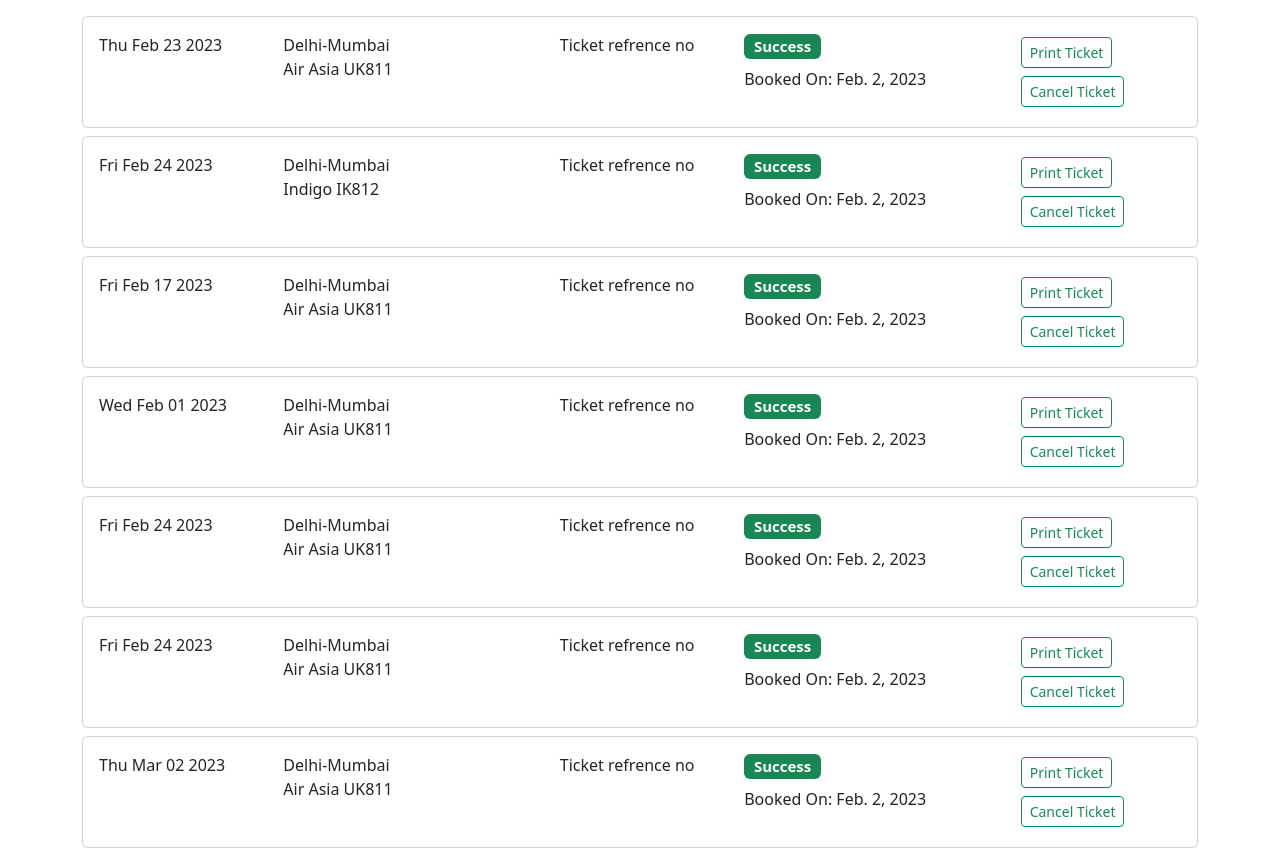
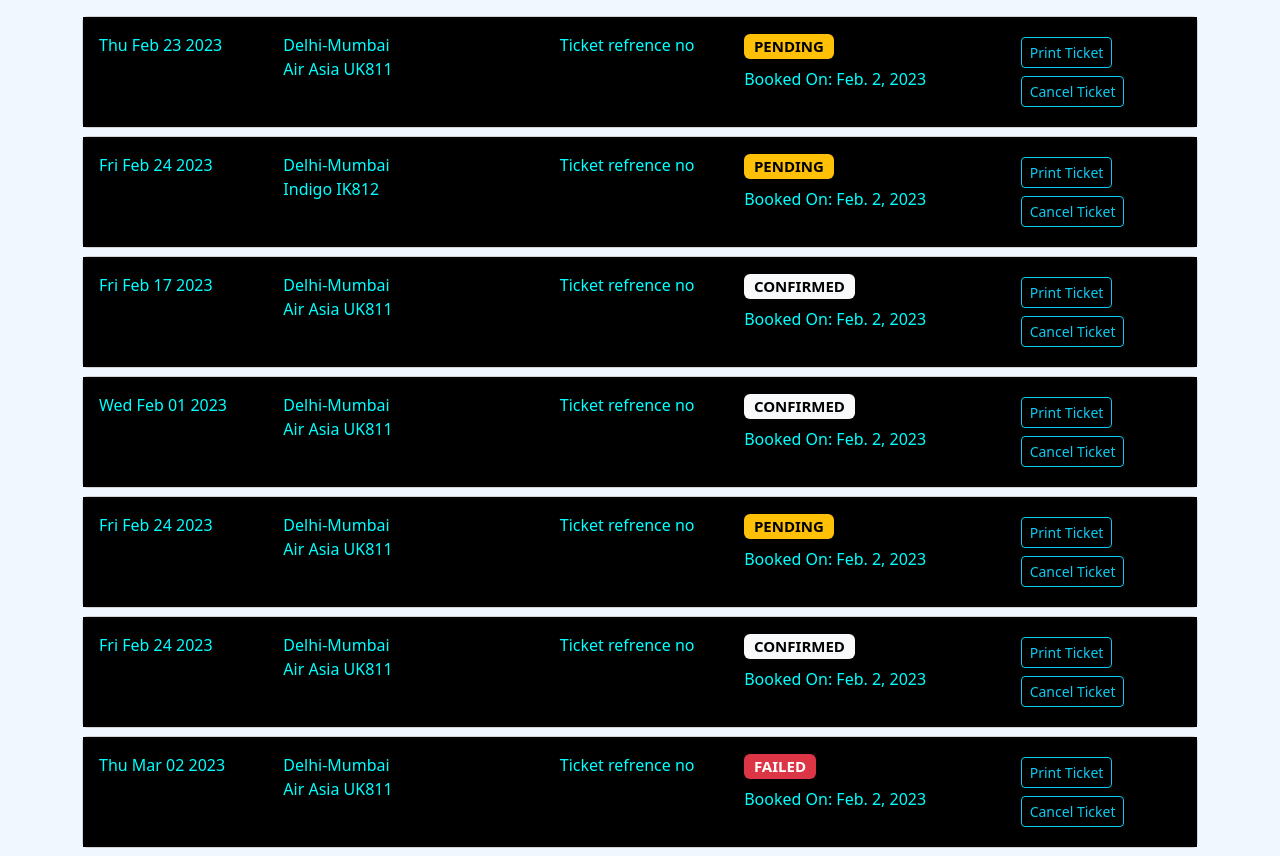
Before and after one commit to ANSH127/FlyHigh, a Django app: page /mybooking/ in a window 1280 px wide. Shown: the part 66-922 px from the top of the page. Run offline with Django 4.2, Linux system fonts and the light colour scheme; a user stored in the database is signed in; data comes from the database, SQL or seed files in the repository; both versions use the stored data as it was after the commit; some libraries are stand-ins or nearby versions.

Commit message:
updating files

```diff
--- a/flyhigh/views.py
+++ b/flyhigh/views.py
@@ -466,9 +466,8 @@
     val=(request.user)
     if str(val)!="AnonymousUser":
        myuser=Userdetails.objects.filter(user=request.user)
-       print(myuser)
        params={'flight':myuser}
        return render(request,"mybookings.html",params)
 
     else:
-        return render(request,'404.html')
+        return render(request,'login.html')
--- a/templates/booking2.html
+++ b/templates/booking2.html
@@ -123,7 +123,7 @@
                         </div>
 
                     </div>
-                    <div><button class="btn btn-danger mt-3 mx-2" id="btn3" onclick="save()">Save</button></div>
+                    <div><button class="btn btn-danger mt-3 mx-2" style="background-color: #7e22ce; border: none;" id="btn3" onclick="save()">Save</button></div>
 
 
                 </div>
@@ -176,7 +176,7 @@
                                     Female</span>
                             </div>
                         </div>
-                        <button class="btn btn-danger" id="btn" onclick="func1()">Add</button>
+                        <button class="btn btn-danger"  style="background-color: #7e22ce; border: none;" id="btn" onclick="func1()">Add</button>
 
                     </div>
                 </div>
@@ -239,7 +239,7 @@
 
 
                     <!-- <input type="submit" class="btn btn-danger mt-2" id="btn2" value=""  onclick="payment()">Proceed To payment</input> -->
-                    <input type="submit" role="button" class="btn btn-danger my-4 mx-4" id="btn2" value="Proceed to payment" >
+                    <input type="submit" role="button" class="btn btn-danger my-4 mx-4" id="btn2"  style="background-color: #7e22ce; border: none;" value="Proceed to payment" >
                 </form>
             </div>
 
--- a/templates/mybookings.html
+++ b/templates/mybookings.html
@@ -1,13 +1,23 @@
 {% extends 'base.html' %}
 {% block title %}Mybookings-FlyHigh{% endblock title %}
 
+{% block css %}
 
+<style>
+
+
+    body {
+        background-color: aliceblue;
+    }
+</style>
+
+{% endblock css %}
 {% block body %}
 
 <div class="container mt-3">
     {% for item in flight  %}
     <div class="card my-2">
-        <div class="card-body">
+        <div class="card-body" style="background-color: black; color: aqua;">
 
             <div class="row">
                 <div class="col-2">
@@ -19,13 +29,21 @@
                 </div>
                 <div class="col">Ticket refrence no</div>
                 <div class="col-3 ">
-                    <h5><span class="badge text-bg-success">Success</span></h5>
+                    {% if  item.bookinginfo.status  == 'True' %}
+                    <h5><span class="badge text-bg-light">CONFIRMED</span></h5>
+                    {% elif item.bookinginfo.status  == 'False'  %}
+                    <h5><span class="badge text-bg-danger">FAILED</span></h5>
+                    {% else %}
+                    <h5><span class="badge text-bg-warning">PENDING</span></h5>
+
+
+                    {% endif %}
                     <p>Booked On: {{item.bookinginfo.bookingdate}} </p>
 
                 </div>
                 <div class="col">
-                    <button class="btn btn-outline-success btn-sm my-1" type="submit">Print Ticket</button>
-                    <button class="btn btn-outline-success btn-sm my-1" type="submit">Cancel Ticket</button>
+                    <button class="btn btn-outline-info btn-sm my-1" type="submit">Print Ticket</button>
+                    <button class="btn btn-outline-info btn-sm my-1" type="submit">Cancel Ticket</button>
 
                 </div>
             </div>
--- a/templates/success.html
+++ b/templates/success.html
@@ -25,8 +25,8 @@
 
 <script>
   setTimeout(() => {
-    window.location.href="/create_pdf/";
+    window.location.href="/";
 
-  }, 3000);
+  }, 5000);
 </script>
 {% endblock js %}
```
Also changed, not shown: templates/home.html (+12 -1 lines), templates/home2.html (+6 -3 lines), db.sqlite3.
